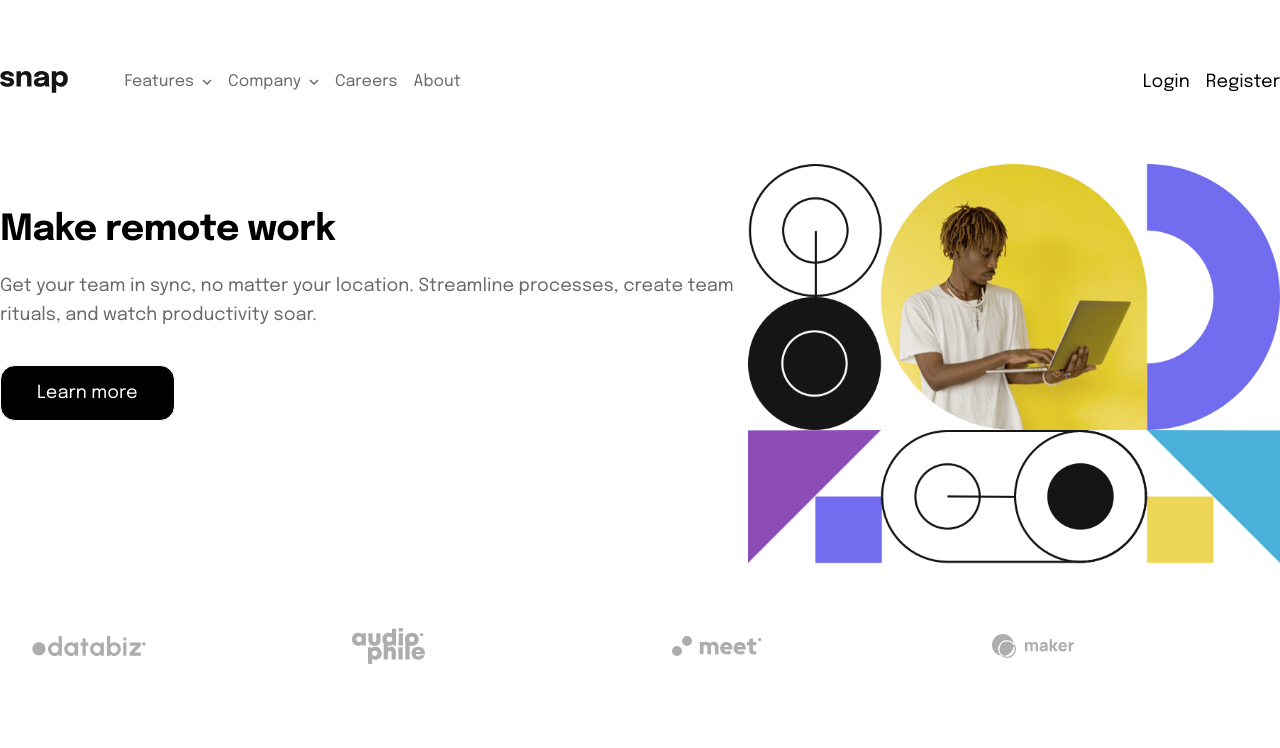
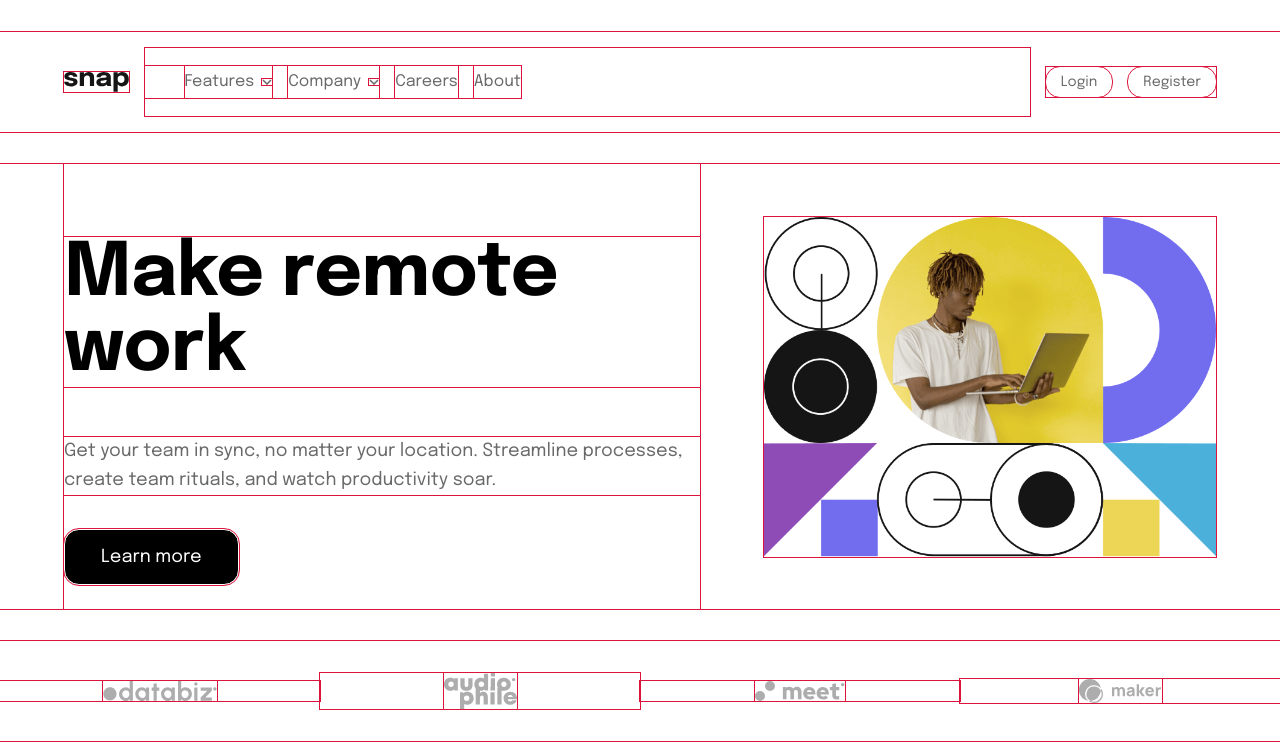
Before and after one commit to barryhanna/Intro-Section-with-Dropdown-Menu, a website: page index.html in a window 1280 px wide. Shown: the top 748 px of the page. Drawn offline with Linux system fonts and the light colour scheme.

Commit message:
Added type scale

```diff
--- a/style.css
+++ b/style.css
@@ -9,13 +9,22 @@
   --almost-black: hsl(0, 0%, 8%);
 
   --fs-base: 1.125rem;
+
+  --step--2: clamp(1.56rem, calc(0.97rem + 2.78vw), 3.47rem);
+  --step--1: clamp(1.88rem, calc(1.17rem + 3.33vw), 4.17rem);
+  --step-0: clamp(2.25rem, calc(1.4rem + 4vw), 5rem);
+  --step-1: clamp(2.7rem, calc(1.68rem + 4.8vw), 6rem);
+  --step-2: clamp(7.2rem, calc(2.02rem + 5.76vw), 3.24rem);
+  --step-3: clamp(8.64rem, calc(2.42rem + 6.91vw), 3.89rem);
+  --step-4: clamp(10.37rem, calc(2.9rem + 8.29vw), 4.67rem);
+  --step-5: clamp(12.44rem, calc(3.48rem + 9.95vw), 5.6rem);
 }
 
 *,
 *::before,
 *::after {
   box-sizing: border-box;
-  /* outline: 1px solid crimson; */
+  outline: 1px solid crimson;
 }
 
 body {
@@ -38,7 +47,7 @@ img {
 
 h1 {
   letter-spacing: -0.5px;
-  font-size: 2.25rem;
+  font-size: var(--step-0);
 }
 
 main {
@@ -48,6 +57,7 @@ main {
 header {
   --vertical-spacer: 1rem;
   padding-block: var(--vertical-spacer, 1rem);
+  padding-inline: 5vw;
 }
 
 .container {
@@ -64,9 +74,15 @@ header {
   margin-top: 1rem;
 }
 
+.hero__img {
+  object-fit: contain;
+}
+
 @media (min-width: 700px) {
   .columns {
     display: flex;
+    padding-inline: 5vw;
+    align-items: center;
   }
 
   .hero {
@@ -84,13 +100,16 @@ header {
 }
 
 .client-item {
-  width: 20%;
+  width: 25%;
+  display: grid;
+  place-content: center;
 }
 
 .body-text {
   color: hsla(0, 0%, 41%, 1);
   line-height: 1.625;
   font-weight: 400;
+  font-size: clamp(1rem, 2vw + 1rem, 1.125rem);
 }
 
 .btn {
@@ -117,8 +136,17 @@ header {
 }
 
 .login a {
-  color: black;
+  color: var(--medium-gray);
   text-decoration: none;
+  border: 1px solid transparent;
+  border-radius: 14px;
+  padding: 0.5em 1em;
+  font-size: 0.875rem;
+}
+
+.login a:hover,
+.login a:active {
+  border: 1px solid currentColor;
 }
 
 nav {
@@ -281,6 +309,7 @@ a img {
 
   .col {
     text-align: left;
+    margin-right: 5vw;
   }
 
   .columns {
```
